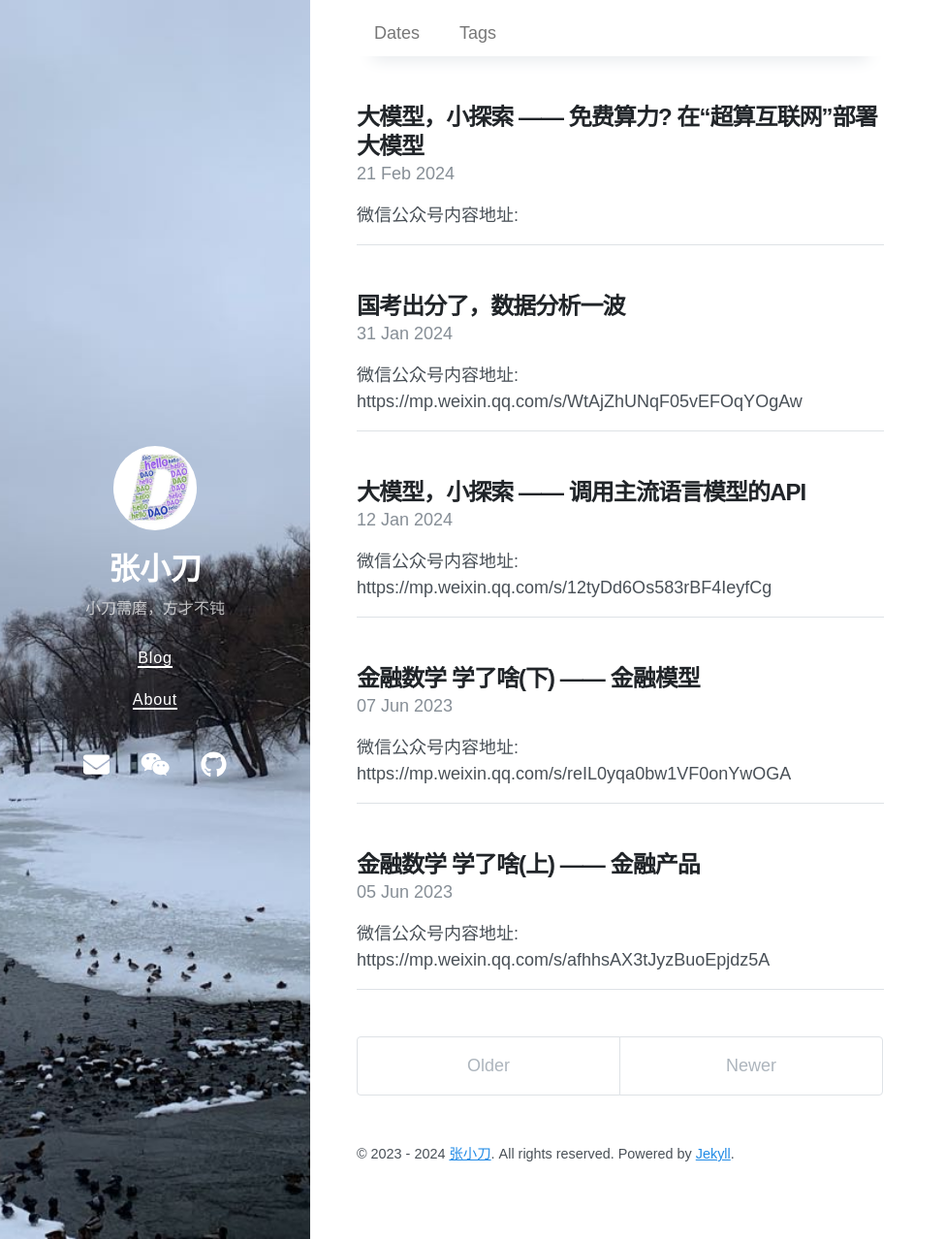
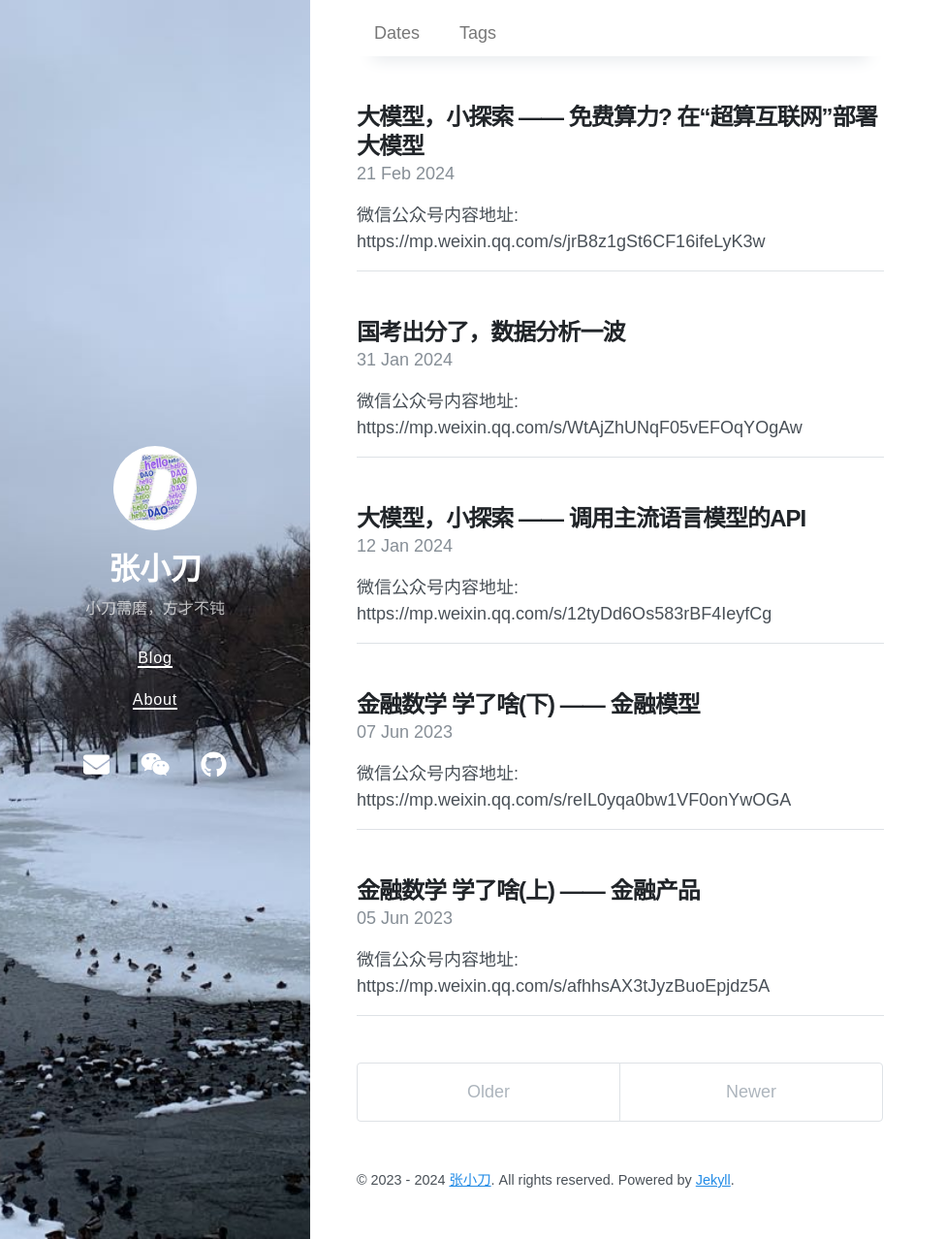
Before and after one commit to coderzzy/coderzzy.github.io, a Jekyll site: the page built from index.html, in a window 1280 px wide and 1278 px high. Shown: the whole window at 97% size, without its empty margins (0-975 px from the left). Built offline with Jekyll 4.4.1, drawn with Linux system fonts in a browser that asks for light colours; nearby versions of some CDN libraries; the list of posts is cut into pages by our own code; some of the changed lines change nothing that is shown.

Commit message:
feature: gpt2 with wechat link

```diff
--- a/_posts/2024-02-21-gpt2.markdown
+++ b/_posts/2024-02-21-gpt2.markdown
@@ -8,7 +8,7 @@ css:
   - "assets/markdown.css"
 ---
 
-微信公众号内容地址:
+微信公众号内容地址: https://mp.weixin.qq.com/s/jrB8z1gSt6CF16ifeLyK3w
 
 > 算力，就是新一代的“石油”
 
```
